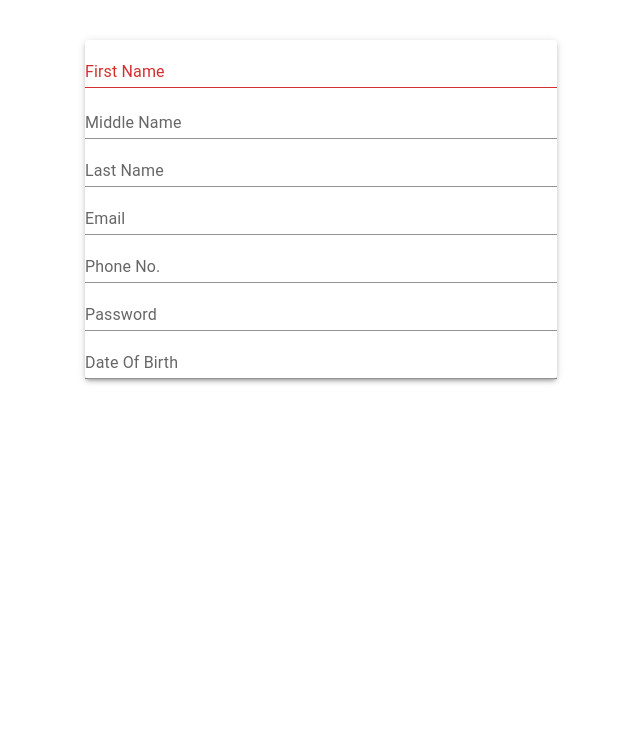
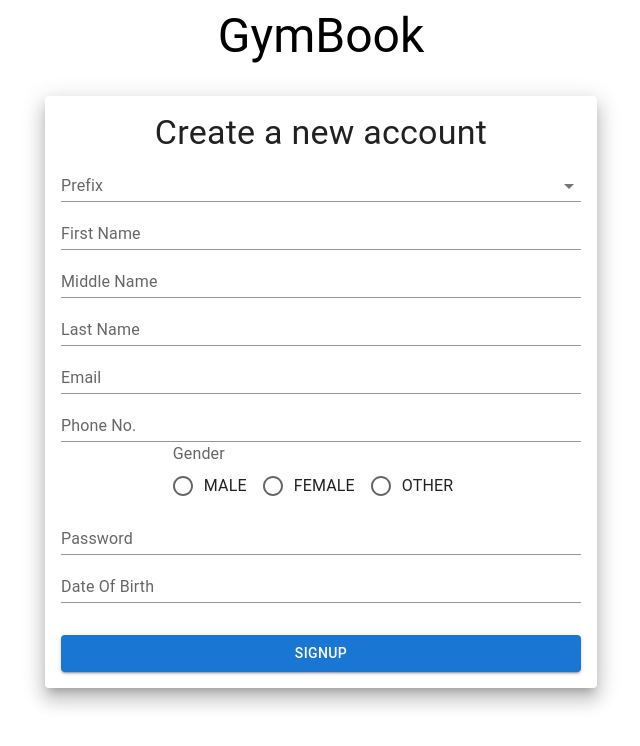
Before and after one commit to AJ5154/gym-management-system, a React (Vite) app: page / in a window 1280 px wide. Shown: the top 746 px of the page, without its empty margins (319-959 px from the left). Built offline with nearby package versions, Linux system fonts and the light colour scheme.

Commit message:
Signup Component

```diff
--- a/package.json
+++ b/package.json
@@ -19,6 +19,7 @@
     "formik": "^2.4.5",
     "react": "^18.2.0",
     "react-dom": "^18.2.0",
+    "react-router-dom": "^6.20.0",
     "yup": "^1.3.2"
   },
   "devDependencies": {
--- a/src/Components/LoginSignup/Signup.tsx
+++ b/src/Components/LoginSignup/Signup.tsx
@@ -1,8 +1,23 @@
-import { Container, Paper, TextField } from "@mui/material";
+import {
+  Button,
+  Container,
+  FormControl,
+  FormControlLabel,
+  FormLabel,
+  InputLabel,
+  MenuItem,
+  Paper,
+  Radio,
+  RadioGroup,
+  Select,
+  TextField,
+  Typography,
+} from "@mui/material";
+import axios from "axios";
 import { Field, FormikProvider, useFormik } from "formik";
 import * as Yup from "yup";
 
-enum PerfixEnum {
+enum PrefixEnum {
   MR = "MR",
   MRS = "MRS",
   MISS = "MISS",
@@ -16,7 +31,7 @@ enum GenderEnum {
 }
 
 interface SignupProps {
-  prefix: PerfixEnum.MR | PerfixEnum.MRS | PerfixEnum.MISS;
+  prefix: PrefixEnum.MR | PrefixEnum.MRS | PrefixEnum.MISS;
   firstName: string;
   lastName: string;
   email: string; // Should follow email format validation
@@ -53,6 +68,8 @@ const Signup = (props: SignupProps) => {
       password: "",
       dateOfBirth: "",
       middleName: "",
+      gender: "",
+      prefix: "",
     },
     validationSchema: Yup.object().shape({
       firstName: Yup.string().required("First Name is required"),
@@ -61,16 +78,80 @@ const Signup = (props: SignupProps) => {
       email: Yup.string().email("Invalid Email").required("Email is required"),
       phone: Yup.string().required("Phone is required"),
       password: Yup.string().required("Password is required"),
-      dateOfBirth: Yup.string().required("Date of Birth is required"),
+      prefix: Yup.string().oneOf(
+        [PrefixEnum.MR, PrefixEnum.MRS, PrefixEnum.MISS],
+        "Invalid prefix"
+      ),
+      gender: Yup.string()
+        .oneOf(
+          [
+            GenderEnum.MALE,
+            GenderEnum.FEMALE,
+            GenderEnum.OTHER,
+            GenderEnum.UNSPECIFIED,
+          ],
+          "Invalid gender"
+        )
+        .required("Gender is required"),
+      dateOfBirth: Yup.date().required("Date of Birth is required"),
     }),
-    onSubmit: () => {
+    onSubmit: async () => {
       console.log(formik.values);
+      await postSignupData(formik.values);
+      formik.handleReset(null);
     },
   });
+
+  const postSignupData = async (data: SignupProps) => {
+    try {
+      const response = await axios.post(
+        "http://localhost:7575/api/v1/auth/signup",
+        data
+      );
+      return response.data;
+    } catch (error: unknown) {
+      if (error instanceof Error) {
+        console.error(error.message);
+      }
+    }
+  };
+
   return (
-    <Container component="form" maxWidth={"sm"}>
-      <Paper elevation={3} sx={{ m: 5 }}>
+    <Container component="form" maxWidth="sm">
+      <Typography component="h1" variant="h3" align="center">
+        GymBook
+      </Typography>
+      <Paper
+        elevation={12}
+        sx={{
+          mt: 4,
+          display: "flex",
+          flexDirection: "column",
+          alignItems: "center",
+          padding: 2,
+        }}
+      >
+        <Typography component="h1" variant="h4">
+          Create a new account
+        </Typography>
         <FormikProvider value={formik}>
+          <Field name="prefix">
+            {({ field, meta }: IFieldProps) => (
+              <FormControl variant="standard" fullWidth>
+                <InputLabel id="demo-simple-select-label">Prefix</InputLabel>
+                <Select
+                  {...field}
+                  labelId="demo-simple-select-label"
+                  id="demo-simple-select"
+                  label="Prefix"
+                >
+                  <MenuItem value={PrefixEnum.MR}>MR</MenuItem>
+                  <MenuItem value={PrefixEnum.MRS}>MRS</MenuItem>
+                  <MenuItem value={PrefixEnum.MISS}>MISS</MenuItem>
+                </Select>
+              </FormControl>
+            )}
+          </Field>
           <Field name="firstName">
             {({ field, meta }: IFieldProps) => (
               <TextField
@@ -78,8 +159,9 @@ const Signup = (props: SignupProps) => {
                 label="First Name"
                 variant="standard"
                 fullWidth
-                error={!meta.touched && !meta.error }
-                helperText={!meta.touched && !meta.error }
+                sx={{ mx: "auto" }}
+                error={meta.touched && meta.error ? true : false}
+                helperText={meta.touched && meta.error ? meta.error : ""}
               />
             )}
           </Field>
@@ -131,6 +213,40 @@ const Signup = (props: SignupProps) => {
               />
             )}
           </Field>
+          <Field name="gender">
+            {({ field, meta }: IFieldProps) => (
+              <FormControl>
+                <FormLabel id="demo-row-radio-buttons-group-label">
+                  Gender
+                </FormLabel>
+                <RadioGroup
+                  row
+                  {...field}
+                  aria-labelledby="demo-row-radio-buttons-group-label"
+                  name="row-radio-buttons-group"
+                >
+                  <FormControlLabel
+                    value={GenderEnum.MALE}
+                    control={<Radio />}
+                    label="MALE"
+                  />
+                  <FormControlLabel
+                    value={GenderEnum.FEMALE}
+                    control={<Radio />}
+                    label="FEMALE"
+                  />
+                  <FormControlLabel
+                    value={GenderEnum.OTHER}
+                    control={<Radio />}
+                    label="OTHER"
+                  />
+                </RadioGroup>
+                {meta.touched && meta.error && (
+                  <div className="error">{meta.error}</div>
+                )}
+              </FormControl>
+            )}
+          </Field>
           <Field name="password">
             {({ field, meta }: IFieldProps) => (
               <TextField
@@ -138,6 +254,7 @@ const Signup = (props: SignupProps) => {
                 label="Password"
                 variant="standard"
                 fullWidth
+                type="password"
                 error={meta.touched && meta.error ? true : false}
                 helperText={meta.touched && meta.error ? meta.error : ""}
               />
@@ -155,6 +272,15 @@ const Signup = (props: SignupProps) => {
               />
             )}
           </Field>
+          <Button
+            variant="contained"
+            sx={{ mt: 4 }}
+            fullWidth
+            type="submit"
+            onClick={() => formik.handleSubmit()}
+          >
+            Signup
+          </Button>
         </FormikProvider>
       </Paper>
     </Container>
```
Also changed, not shown: src/App.tsx (+5 -6 lines), src/Components/LoginSignup/Login.tsx (added, +32 -0 lines), 1 other file (tests, documents, lock files or other folders).
